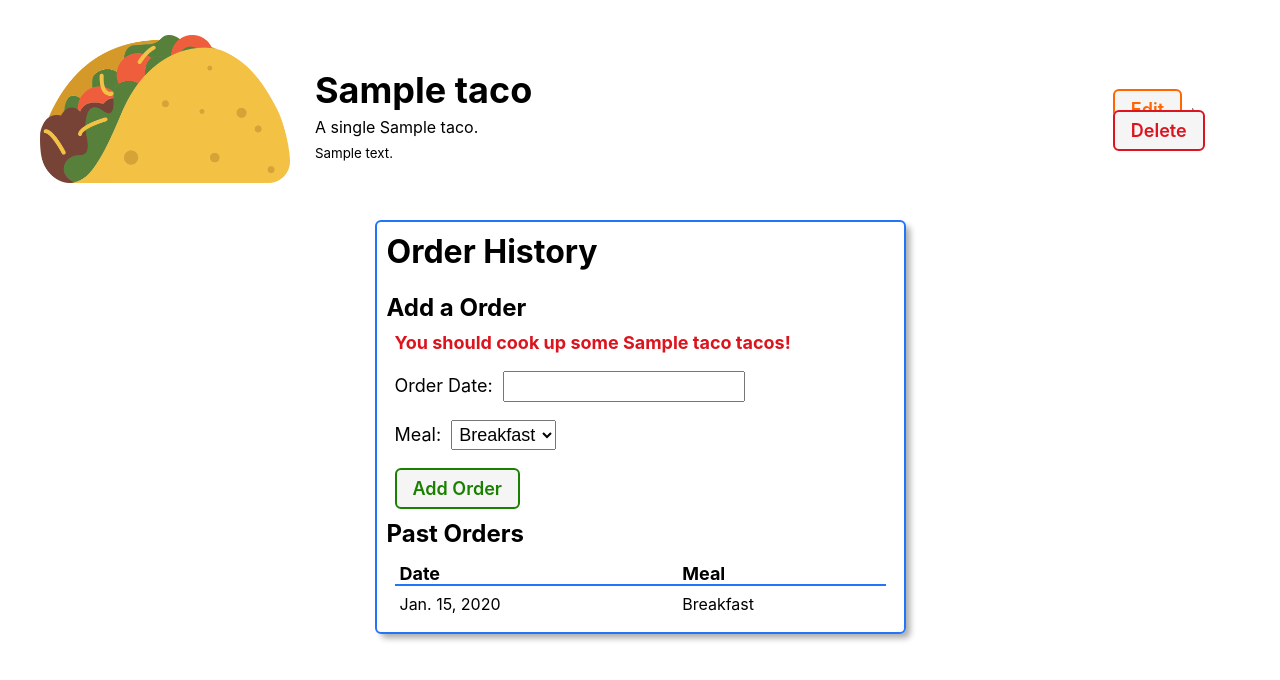
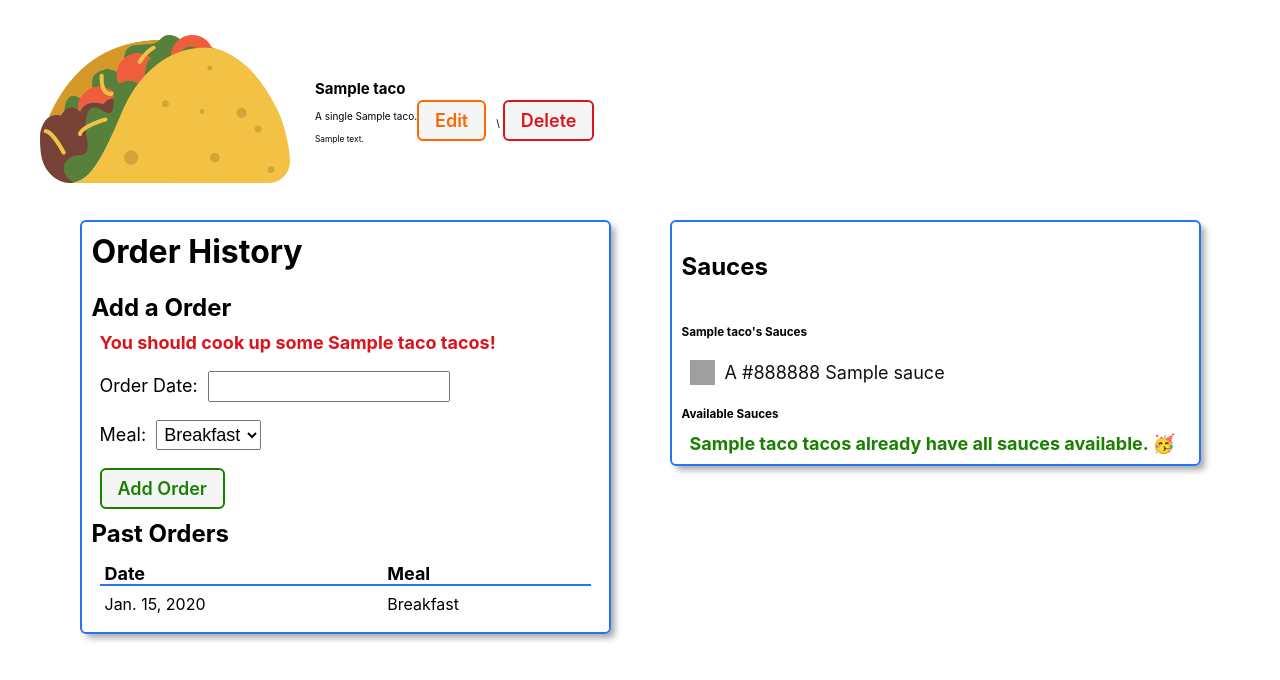
Before and after one commit to mars-1002/taco-collector, a Django app: page /tacos/1/ in a window 1280 px wide. Shown: the part 55-735 px from the top of the page. Run offline with Django 4.2, Linux system fonts and the light colour scheme; tables that the repository leaves empty hold one stand-in row (values such as "Sample post"); some libraries are stand-ins or nearby versions.

Commit message:
finish part 6

```diff
--- a/main_app/models.py
+++ b/main_app/models.py
@@ -24,6 +24,7 @@
     meat = models.CharField(max_length=100)
     description = models.TextField(max_length=250)
     order = models.IntegerField()
+    sauces = models.ManyToManyField(Sauce)
 
     def __str__(self):
         return self.name
--- a/main_app/templates/tacos/detail.html
+++ b/main_app/templates/tacos/detail.html
@@ -28,7 +28,7 @@
       alt="A png of a taco"
     >
   </div>
-  <div class="taco-details">
+  <div class="toy-details">
     <h1>{{ taco.name }}</h1>
     {% if taco.order > 1 %}
       <p>An order of {{ taco.order }} {{ taco.meat }} tacos.</p>
@@ -79,6 +79,55 @@
       </tbody>
     </table>
   </section>
+
+  <section class="sauces">
+    <div class="subsection-title">
+      <h2>Sauces</h2>
+    </div>
+    <h3>{{ taco.name }}'s Sauces</h3>
+    <div class="subsection-content">
+      {% if taco.sauces.count %}
+        {% for sauce in taco.sauces.all %}
+          <div class="toy-container">
+            <div
+              class="color-block"
+              style="background-color: {{ sauce.color }}"
+            ></div>
+            <a href="{% url 'sauce-detail' sauce.id %}">
+              <p>A {{ sauce.color }} {{ sauce.name }}</p>
+            </a>
+          </div>
+        {% endfor %}
+      {% else %}
+        <p class="no-toys">There's no sauces available for {{taco.name}} 😞</p>
+      {% endif %}
+    </div>
+
+    <h3>Available Sauces</h3>
+    <div class="subsection-content">
+      {% if sauces.count %}
+        {% for sauce in sauces.all %}
+          <div class="toy-container">
+            <div
+              class="color-block"
+              style="background-color: {{ sauce.color }}"
+            ></div>
+            <a href="{% url 'sauce-detail' sauce.id %}">
+              <p>A {{ sauce.color }} {{ sauce.name }}</p>
+            </a>
+            <form action="{% url 'assoc-sauce' taco.id sauce.id %}" method="post">
+              {% csrf_token %}
+              <button type="submit" class="btn submit">Add Sauce</button>
+            </form>
+          </div>
+        {% endfor %}
+      {% else %}
+        <p class="all-toys">
+          {{taco.name}} tacos already have all sauces available. 🥳
+        </p>
+      {% endif %}
+    </div>
+  </section>
 </div>
 
 {% endblock  %}
--- a/main_app/urls.py
+++ b/main_app/urls.py
@@ -10,6 +10,7 @@
   path('tacos/<int:pk>/update/', views.TacoUpdate.as_view(), name='taco-update'),
   path('tacos/<int:pk>/delete/', views.TacoDelete.as_view(), name='taco-delete'),
   path('tacos/<int:taco_id>/add-feeding', views.add_feeding, name='add-feeding'),
+  path('tacos/<int:taco_id>/assoc-sauce/<int:sauce_id>/', views.assoc_sauce, name='assoc-sauce'),
   path('sauces/create', views.SauceCreate.as_view(), name='sauce-create'),
   path('sauces/<int:pk>', views.SauceDetail.as_view(), name='sauce-detail'),
   path('sauces/', views.SauceList.as_view(), name='sauce-index'),
--- a/main_app/views.py
+++ b/main_app/views.py
@@ -16,10 +16,12 @@
 
 def taco_detail(request, taco_id):
   taco = Taco.objects.get(id=taco_id)
+  sauces_taco_doesnt_have = Sauce.objects.exclude(id__in = taco.sauces.all().values_list('id'))
   feeding_form = FeedingForm()
   return render(request, 'tacos/detail.html', {
     'taco': taco,
-    'feeding_form': feeding_form
+    'feeding_form': feeding_form,
+    'sauces': sauces_taco_doesnt_have
   })
 
 def add_feeding(request, taco_id):
@@ -32,7 +34,7 @@
 
 class TacoCreate(CreateView):
   model = Taco
-  fields = '__all__'
+  fields = 'name', 'meat', 'description', 'order'
   success_url = '/tacos/'
 
 class TacoUpdate(UpdateView):
@@ -60,3 +62,7 @@
 class SauceDelete(DeleteView):
   model = Sauce
   success_url = '/sauces/'
+
+def assoc_sauce(request, taco_id, sauce_id):
+  Taco.objects.get(id=taco_id).sauces.add(sauce_id)
+  return redirect('taco-detail', taco_id=taco_id)
```
Also changed, not shown: main_app/migrations/0004_taco_sauces.py (added).
